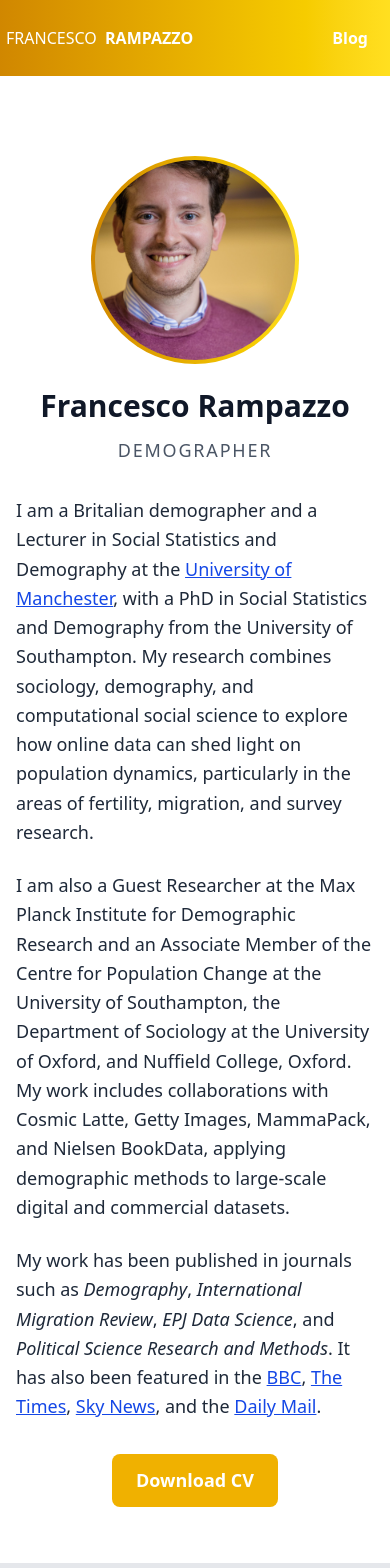
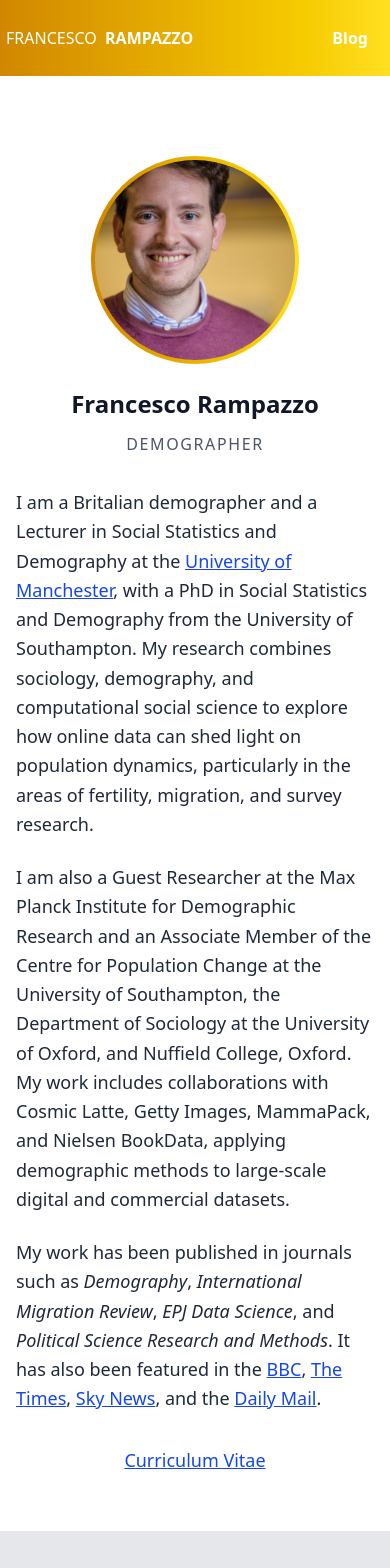
Before and after one commit to chiccorampazzo/website, a Next.js app: page / in a window 390 px wide. Shown: the top 1568 px of the page. Built offline with nearby package versions, Linux system fonts and the light colour scheme.

Commit message:
fix: adjust mobile font sizes and CV link styling
Reduce mobile font sizes for better readability and
replace yellow button with minimalist link.

Co-authored-by: Pietro Rampazzo <4621567+peterampazzo@users.noreply.github.com>

```diff
--- a/app/page.tsx
+++ b/app/page.tsx
@@ -16,10 +16,10 @@ export default function Home() {
       <PersonSchema />
       <WebsiteSchema />
       <Avatar />
-      <h1 className="text-gray-900 font-semibold text-3xl sm:text-4xl text-center">
+      <h1 className="text-gray-900 font-semibold text-2xl sm:text-4xl text-center">
         Francesco Rampazzo
       </h1>
-      <h2 className="text-gray-600 mt-3 mb-8 font-medium text-lg sm:text-xl uppercase tracking-widest text-center">
+      <h2 className="text-gray-600 mt-3 mb-8 font-medium text-base sm:text-xl uppercase tracking-widest text-center">
         Demographer
       </h2>
       <div className="px-4 sm:px-6">
@@ -92,9 +92,8 @@ export default function Home() {
         <p className="text-center mt-8">
           <Link
             href="/assets/Francesco-Rampazzo-CV.pdf"
-            className="inline-flex items-center gap-2 px-6 py-3 bg-yellow-500 text-white font-semibold rounded-lg hover:bg-yellow-600 no-underline transition-colors focus:outline-none focus:ring-2 focus:ring-offset-2 focus:ring-yellow-600"
           >
-            Download CV
+            Curriculum Vitae
           </Link>
         </p>
       </div>
```
